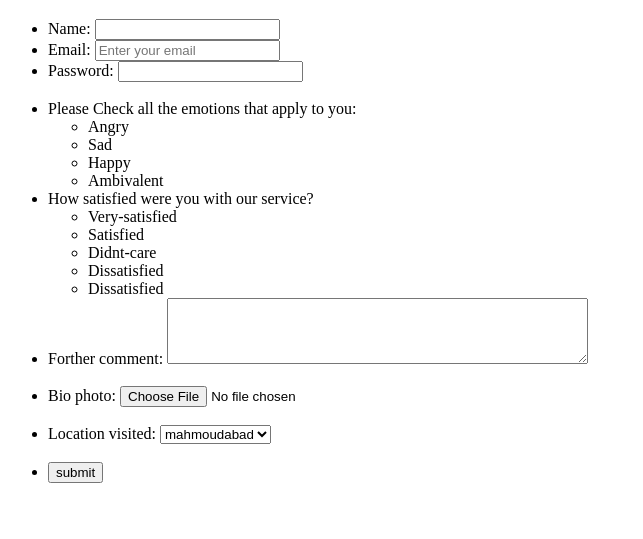
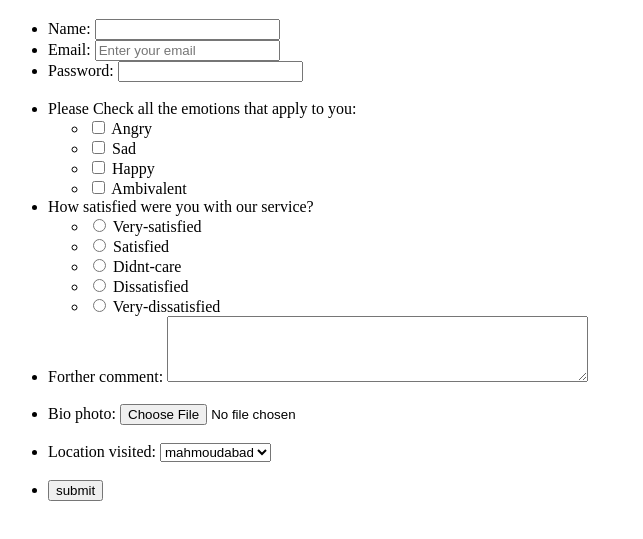
Before and after one commit to mahdienaeij21-byte/html-projrct1, a plain HTML site: page index.html in a window 1280 px wide. Shown: the part 61-600 px from the top of the page, without its empty margins (0-643 px from the left). Drawn offline with Linux system fonts and the light colour scheme.

Commit message:
update code

```diff
--- a/index.html
+++ b/index.html
@@ -27,10 +27,22 @@
         <li>
             <label>Please Check all the emotions that apply to you:</label>
             <ul>
-                <li input type="checkbox" id="angry"> <label for=" angry">Angry</label></li>
-                <li input type="checkbox" id="sad"> <label for=" sad">Sad</label></li>
-                <li input type="checkbox" id="happy"> <label for=" happy">Happy</label></li>
-                <li input type="checkbox" id="ambivalent"> <label for=" ambivalent">Ambivalent</label></li>
+                <li>
+                    <input type="checkbox" id="angry">
+                     <label for=" angry">Angry</label>
+                </li>
+                <li>
+                    <input type="checkbox" id="sad">
+                     <label for=" sad">Sad</label>
+                </li>
+                <li >
+                    <input type="checkbox" id="happy">
+                    <label for=" happy">Happy</label>
+                </li>
+                <li>
+                     <input type="checkbox" id="ambivalent">
+                    <label for=" ambivalent">Ambivalent</label>
+                </li>
 
             </ul>
         </li>
@@ -38,11 +50,28 @@
         <li>
             <label>How satisfied were you with our service?</label>
             <ul>
-                <li input type="radio" name="satisfaction" id="very-satisfied"> <label for=" very-satisfied">Very-satisfied</label></li>
-                <li input type="radio" name="satisfaction" id="satisfied"> <label for="satisfied">Satisfied</label></li>
-                <li input type="radio" name="satisfaction" id="didnt-care"> <label for=" didnt-care">Didnt-care</label></li>
-                <li input type="radio" name="satisfaction" id="dissatisfied"> <label for=" dissatisfied">Dissatisfied</label></li>
-                <li input type="radio" name="satisfaction" id="very-dissatisfied"> <label for=" dissatisfied">Dissatisfied</label></li>
+                <li>
+                     <input type="radio" name="satisfaction" id="very-satisfied">
+                    <label for=" very-satisfied">Very-satisfied</label>
+                </li>
+                <li>
+                     <input type="radio" name="satisfaction" id="satisfied">
+                     <label for="satisfied">Satisfied</label>
+                </li>
+                <li>
+
+
+                    <input type="radio" name="satisfaction" id="didnt-care">
+                     <label for=" didnt-care">Didnt-care</label>
+                </li>
+                <li>
+                    <input type="radio" name="satisfaction" id="dissatisfied">
+                    <label for=" dissatisfied">Dissatisfied</label>
+                </li>
+                <li>
+                    <input type="radio" name="satisfaction" id="very-dissatisfied">
+                    <label for="very-dissatisfied">Very-dissatisfied</label>
+                </li>
 
             </ul>
 
@@ -72,10 +101,6 @@
             <button type="submit">submit</button>
         </li>
 
-
-
-
-
       </ul>
     </form>
 
```
